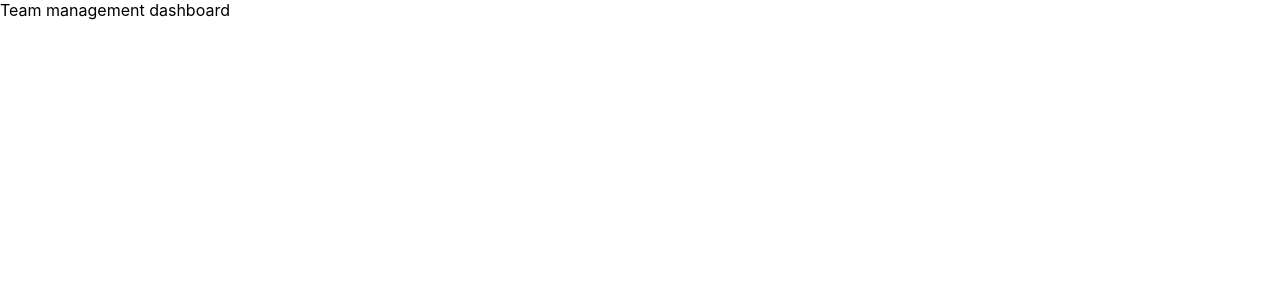
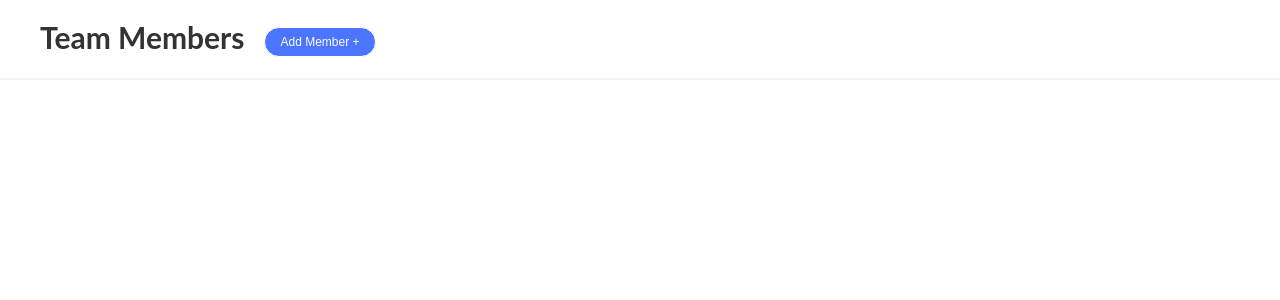
Before and after one commit to The-Atul-Sharma/team-management-dashborad, a React (Create React App) app: page / in a window 1280 px wide. Shown: the top 300 px of the page. Built offline with nearby package versions, Linux system fonts and the light colour scheme.

Commit message:
added header component

```diff
--- a/src/assets/css/base.css
+++ b/src/assets/css/base.css
@@ -6,4 +6,5 @@ body {
     sans-serif;
   -webkit-font-smoothing: antialiased;
   -moz-osx-font-smoothing: grayscale;
+  font-size: 12px;
 }
--- /dev/null
+++ b/src/components/Header/Header.css
@@ -0,0 +1,29 @@
+.header {
+	display: flex;
+	flex-direction: row;
+	height: 78px;
+	background-color: #ffffff;
+	border-bottom: 2px solid #f1f1f1;
+}
+
+.header__title {
+	height: 48px;
+	margin: 15px 20px 0px 40px;
+	line-height: 1.5;
+	font-family: 'Lato', sans-serif;
+	font-size: 2.5em;
+	font-weight: bold;
+	color: #333333;
+}
+
+.header__button {
+	margin-top: 27px;
+	padding: 5px 15px;
+	border-radius: 24px;
+	background-color: #4b74ff;
+	border:1px solid #fff;
+	line-height: 1.5;
+	font-size: 1em;
+	color: #ffffff;
+	cursor: pointer;
+}
--- /dev/null
+++ b/src/components/Header/Header.js
@@ -0,0 +1,17 @@
+import React, { Component } from 'react';
+import './Header.css';
+
+export default class Header extends Component {
+  render() {
+    return (
+			<div className="header">
+				<div className="header__title">
+					<span>Team Members</span>
+				</div>
+				<div>
+					<button className="header__button">Add Member +</button>
+				</div>
+			</div>
+    );
+  }
+}
--- a/src/containers/App/App.js
+++ b/src/containers/App/App.js
@@ -1,10 +1,11 @@
 import React, { Component } from 'react';
+import Header from '../../components/Header/Header';
 
 class App extends Component {
   render() {
     return (
       <div>
-        Team management dashboard
+        <Header />
       </div>
     );
   }
```
